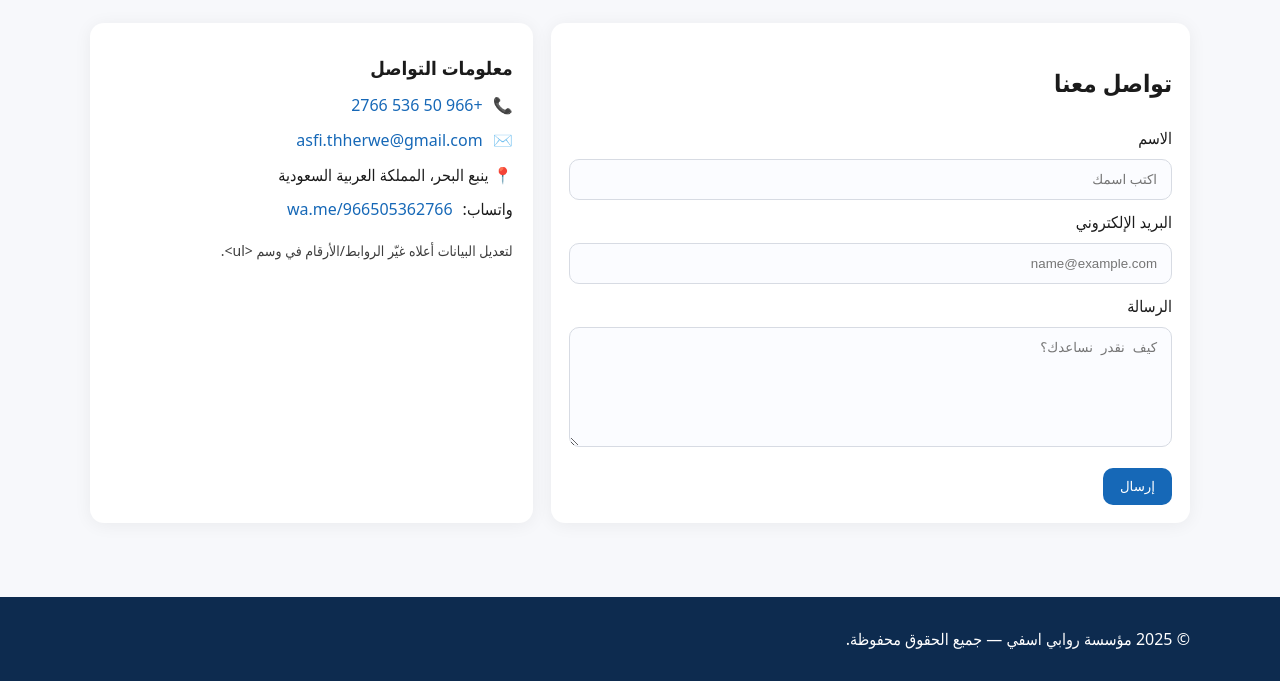
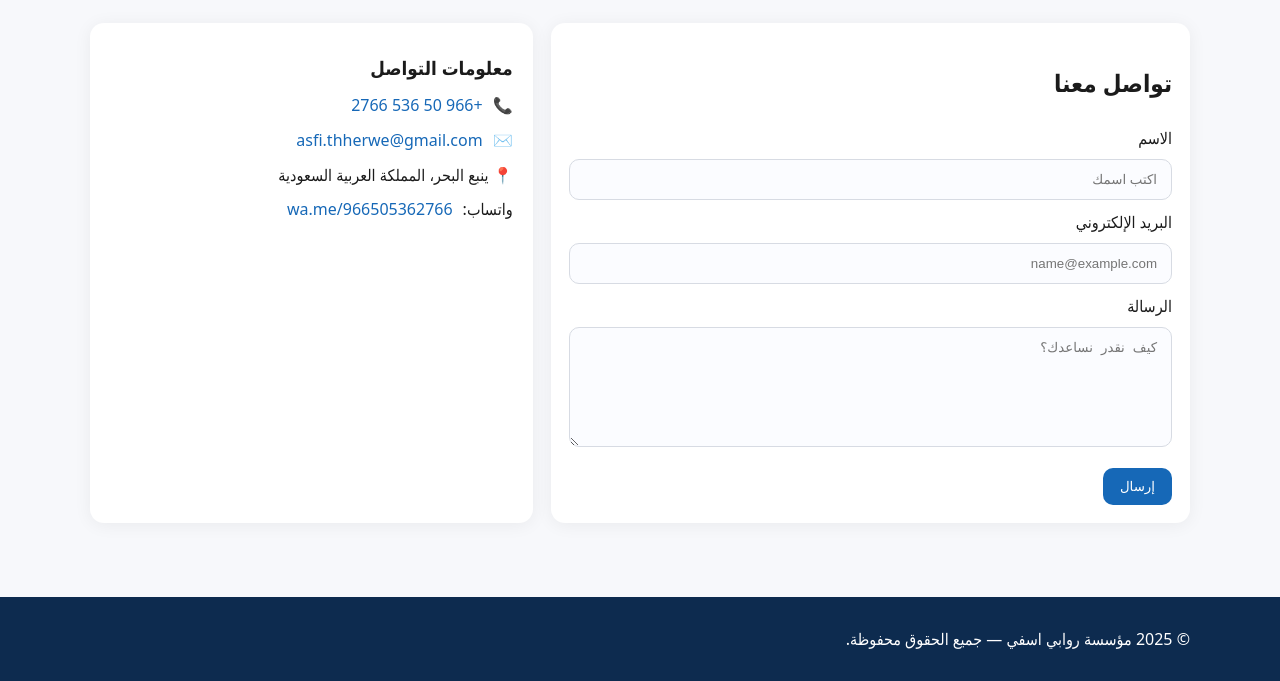
Before and after one commit to rawabiasfi/rawabiasfi.com.sa, a plain HTML site: page index.html in a window 1280 px wide. Shown: the part 1436-2117 px from the top of the page. Drawn offline with Linux system fonts and the light colour scheme.

Commit message:
Update index.html

```diff
--- a/index.html
+++ b/index.html
@@ -142,7 +142,6 @@
           <li>📍 ينبع البحر، المملكة العربية السعودية</li>
           <li>واتساب: <a href="https://wa.me/966505362766">wa.me/966505362766</a></li>
         </ul>
-        <p class="mini">لتعديل البيانات أعلاه غيّر الروابط/الأرقام في وسم &lt;ul&gt;.</p>
       </div>
     </div>
   </section>
```
